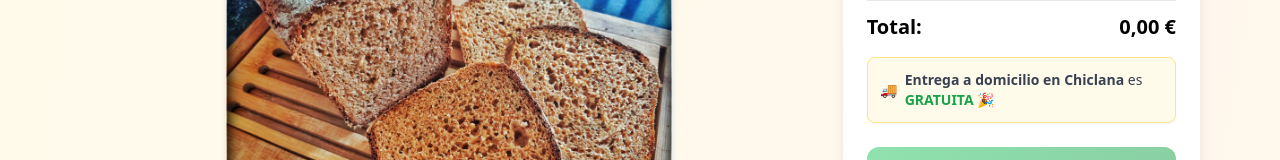
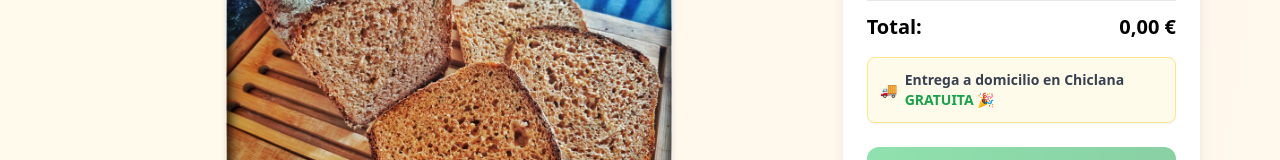
Before and after one commit to ruiznietocom-web/panes4, a React (Create React App) app: page /informacion in a window 1280 px wide. Shown: the part 614-774 px from the top of the page. Built offline with nearby package versions, Linux system fonts and the light colour scheme.

Commit message:
Update OrderSummary.js

```diff
--- a/src/components/OrderSummary.js
+++ b/src/components/OrderSummary.js
@@ -202,7 +202,7 @@ const OrderSummary = ({ cartItems, onSendWhatsApp }) => {
           </div>
 
           <div className="mt-4 p-3 bg-amber-50 border border-amber-200 rounded-lg text-sm text-gray-700 flex items-center gap-2 shadow-sm">
-            🚚 <span><strong>Entrega a domicilio en Chiclana</strong> es <span className="text-green-600 font-semibold">GRATUITA</span> 🎉</span>
+            🚚 <span><strong>Entrega a domicilio en Chiclana</strong> <span className="text-green-600 font-semibold">GRATUITA</span> 🎉</span>
           </div>
         </div>
       </div>
```
